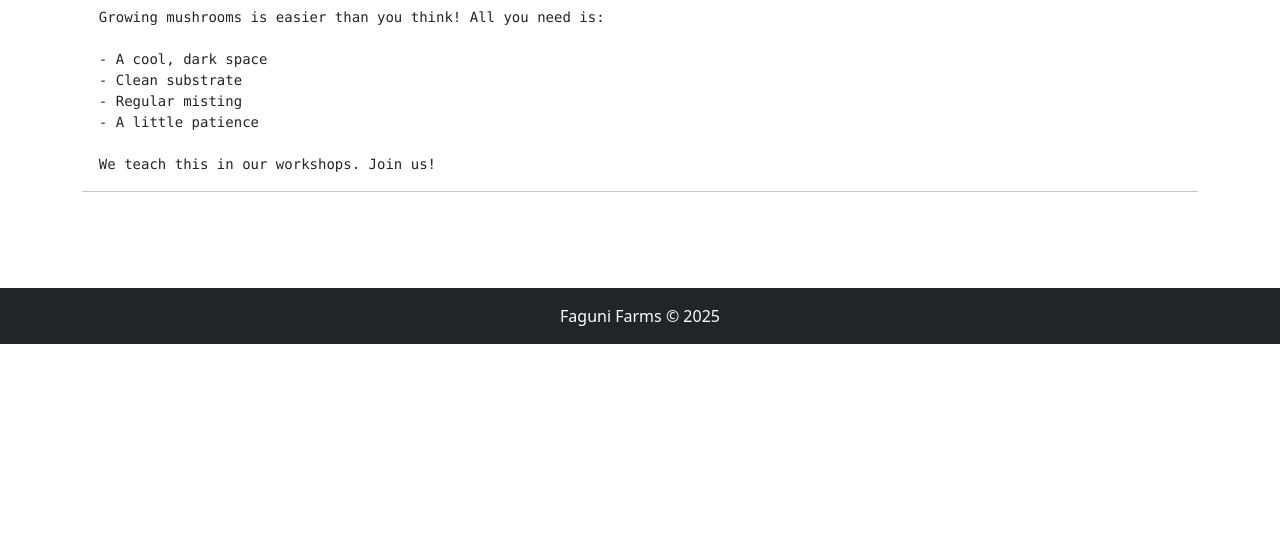
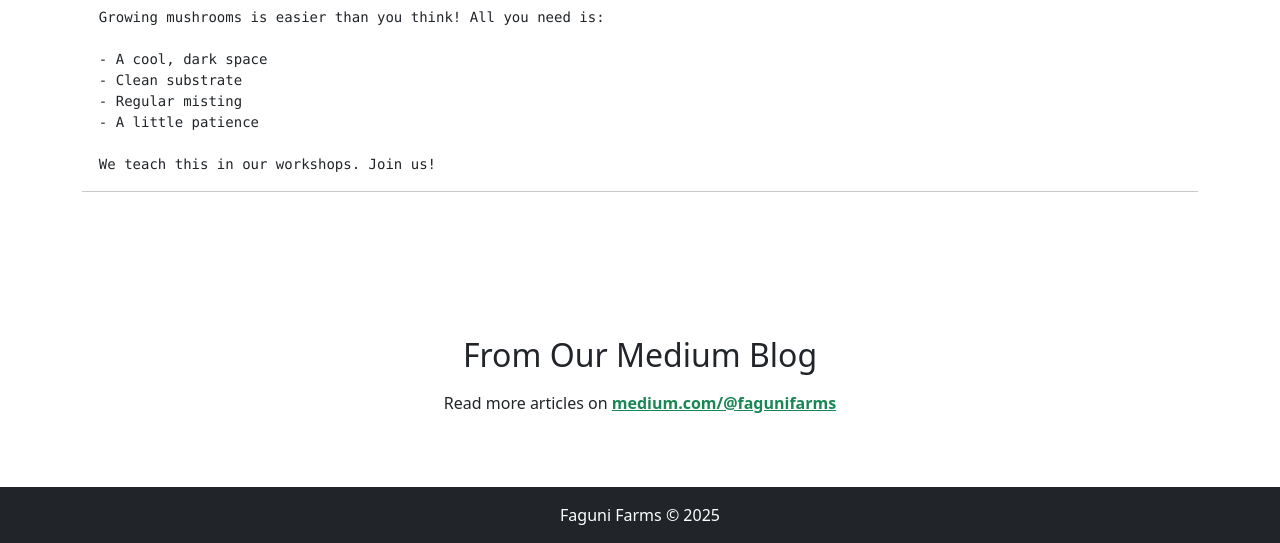
Before and after one commit to appunpublished/fagunifarms, a plain HTML site: page blog.html in a window 1280 px wide. Shown: the part 744-1287 px from the top of the page. Before the commit the page ends 1088 px from the top, so only its background shows below. Drawn offline with nearby package versions, Linux system fonts and the light colour scheme.

Commit message:
Update blog.html

```diff
--- a/blog.html
+++ b/blog.html
@@ -20,6 +20,14 @@
     <div id="blog-posts">Loading posts...</div>
   </div>
 
+<div class="container py-5">
+  <h2 class="mb-3 text-center">From Our Medium Blog</h2>
+  <p class="text-center">Read more articles on <a href="https://medium.com/@fagunifarms" target="_blank" class="text-success fw-bold">medium.com/@fagunifarms</a></p>
+  <div id="medium-posts" class="mt-4"></div>
+</div>
+
+
+
   <footer class="bg-dark text-white text-center py-3">
     Faguni Farms © 2025
   </footer>
```
